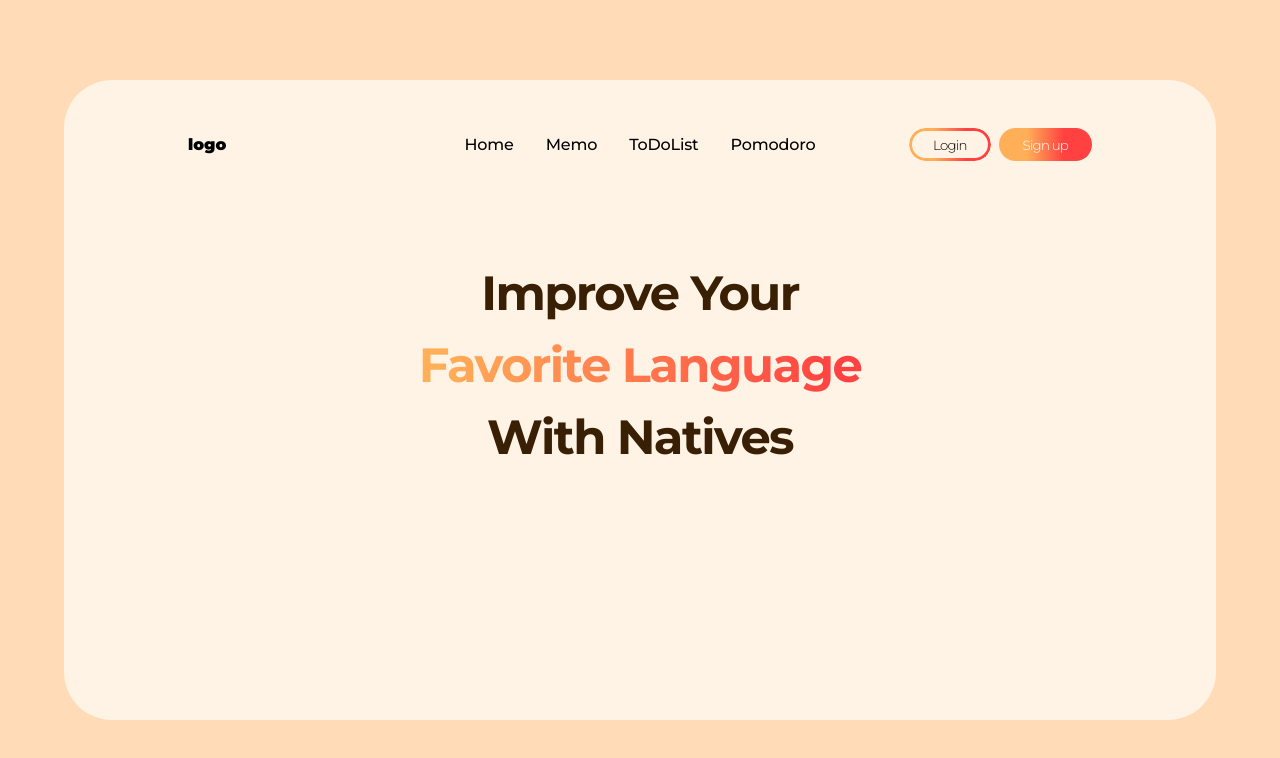
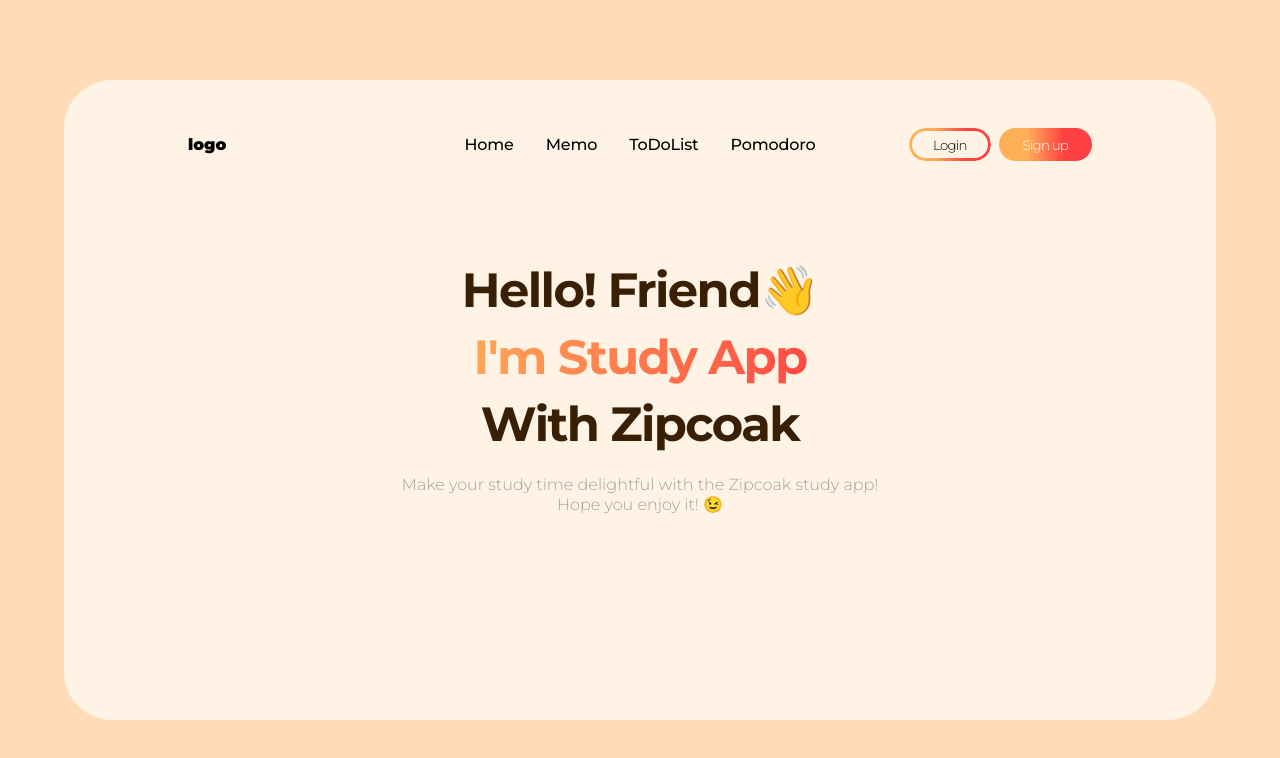
Before and after one commit to sooozi/study-app_ver.01, a React (Create React App) app: page / in a window 1280 px wide. Shown: the top 758 px of the page. Built offline with nearby package versions, Linux system fonts and the light colour scheme.

Commit message:
231212_스터디앱_홈화면

```diff
--- a/src/pages/Home.js
+++ b/src/pages/Home.js
@@ -9,7 +9,7 @@ const BigTxt = styled.h3 `
   font-size: 3rem;
   font-weight: bolder;
   letter-spacing: -0.1rem;
-  line-height: 1.5;
+  line-height: 1.4;
   color: rgb(57, 32, 5);
 `;
 
@@ -19,13 +19,25 @@ const GradaBigTxt = styled(BigTxt) `
   -webkit-text-fill-color: rgba(0, 0, 0, 0);
 `;
 
+const Description = styled.p`
+    color: rgb(165, 159, 159);
+    text-align: center;
+    font-weight: 100;
+    line-height: 1.3;
+    margin-top: 1rem;
+`;
+
 function Home() {
     return (
       <>
         <Wrapper>
-          <BigTxt>Improve Your</BigTxt>
-          <GradaBigTxt leftColor="rgb(255, 175, 88)" rightColor="rgb(255, 65, 65)">Favorite Language</GradaBigTxt>
-          <BigTxt>With Natives</BigTxt>
+          <BigTxt>Hello! Friend👋</BigTxt>
+          <GradaBigTxt leftColor="rgb(255, 175, 88)" rightColor="rgb(255, 65, 65)">I'm Study App</GradaBigTxt>
+          <BigTxt>With Zipcoak</BigTxt>
+          <Description>
+            Make your study time delightful with the Zipcoak study app!<br></br>
+            Hope you enjoy it! 😉
+          </Description>
         </Wrapper>
       </>
     );
```
